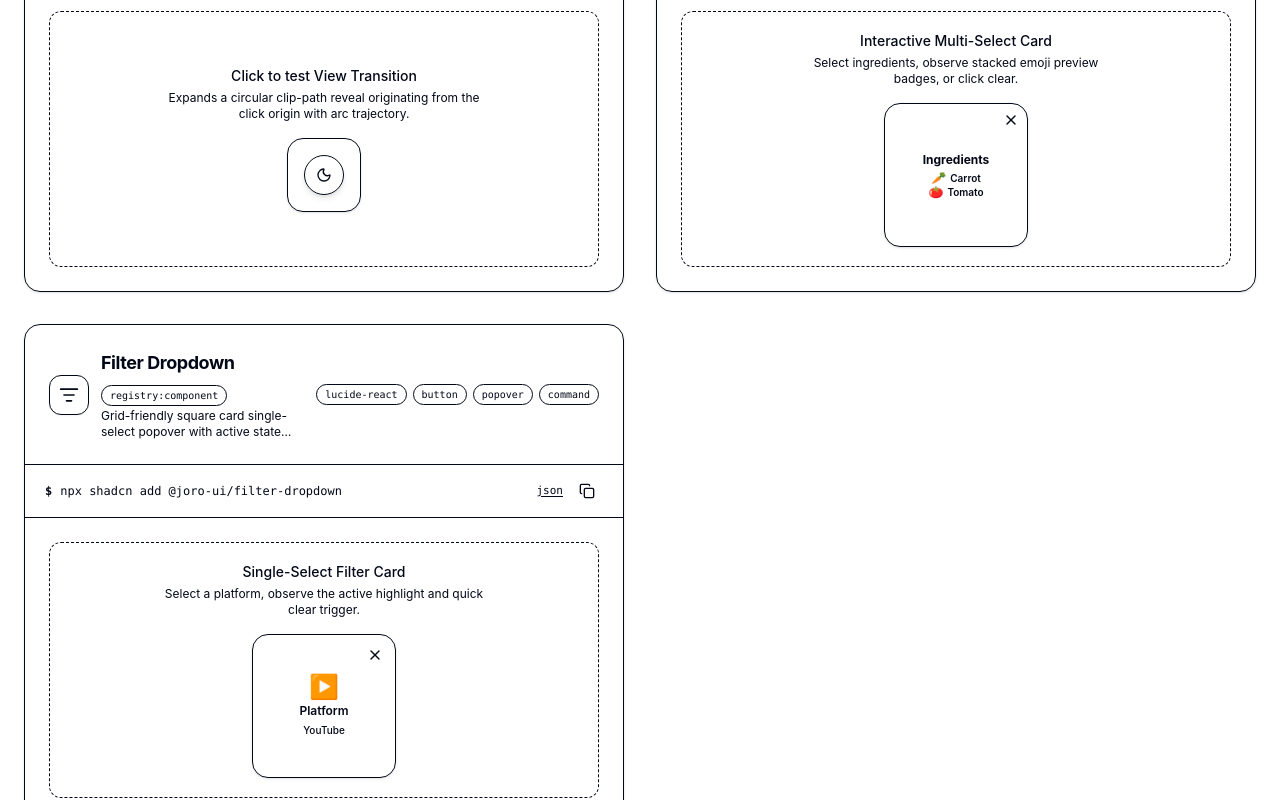
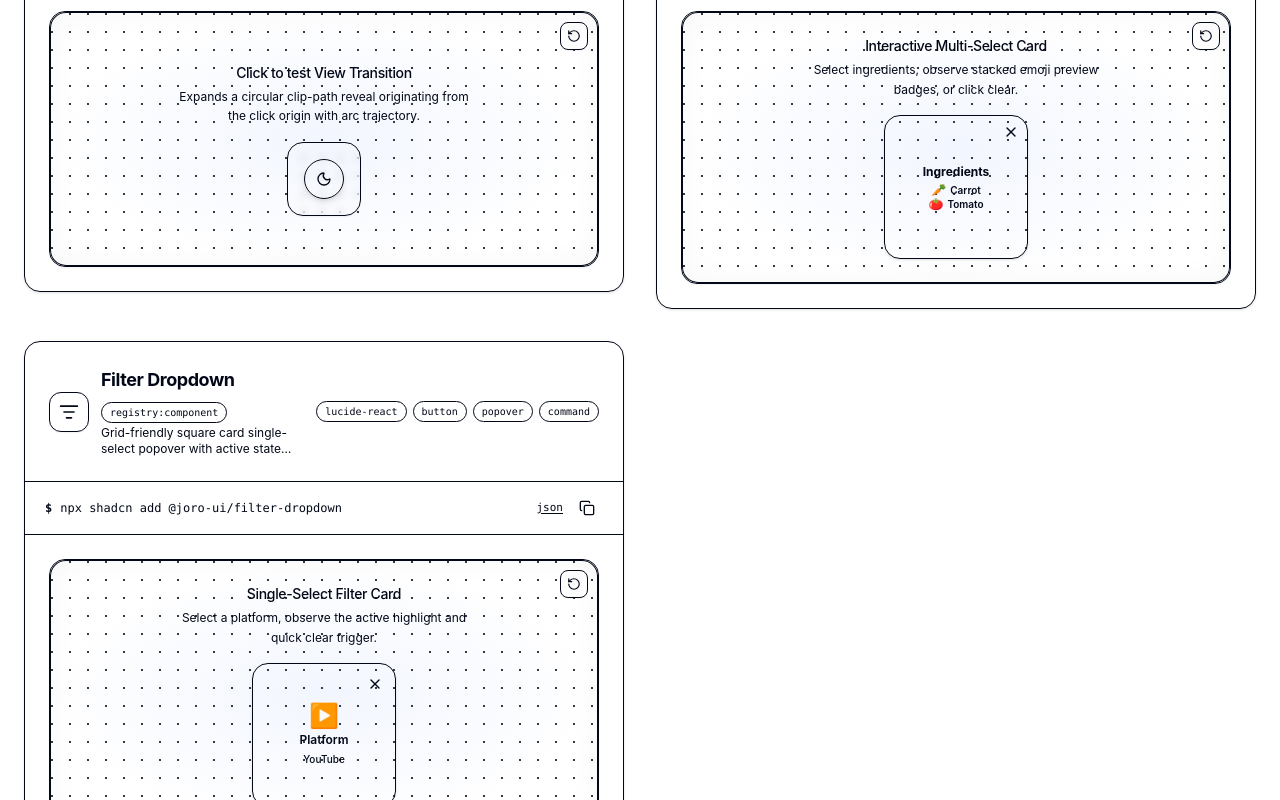
Before and after one commit to jorotodorovv/ui-catalog, a Next.js app: page / in a window 1280 px wide. Shown: the part 820-1620 px from the top of the page. Built offline with nearby package versions, Linux system fonts and the light colour scheme.

Commit message:
feat(catalog): add studio canvas backgrounds and floating reset control for demos

```diff
--- a/src/components/catalog/catalog-grid.tsx
+++ b/src/components/catalog/catalog-grid.tsx
@@ -5,6 +5,7 @@ import { Search } from "lucide-react";
 import { CatalogItem } from "@/lib/catalog";
 import { CatalogCard } from "@/components/catalog/catalog-card";
 import { Button } from "@/components/ui/button";
+import { StudioCanvas } from "@/components/catalog/studio-canvas";
 
 interface CatalogGridProps {
   items: CatalogItem[];
@@ -15,13 +16,18 @@ interface CatalogGridProps {
 export function CatalogGrid({ items, searchQuery, onResetFilters }: CatalogGridProps) {
   if (items.length === 0) {
     return (
-      <div className="py-20 text-center rounded-2xl border border-dashed border-border/80 bg-muted/10 max-w-md mx-auto p-8 space-y-4">
-        <div className="h-12 w-12 rounded-full bg-muted flex items-center justify-center mx-auto text-muted-foreground">
+      <StudioCanvas
+        showReset={false}
+        minHeight="min-h-72"
+        className="max-w-md mx-auto py-12 px-8"
+      >
+        <div className="flex flex-col items-center space-y-4">
+          <div className="h-12 w-12 rounded-full bg-muted/80 border border-border/60 flex items-center justify-center text-muted-foreground shadow-xs">
             <Search className="h-6 w-6" />
           </div>
-        <div className="space-y-1">
-          <h3 className="font-semibold text-base">No items found</h3>
-          <p className="text-xs text-muted-foreground">
+          <div className="space-y-1 text-center">
+            <h3 className="font-semibold text-base tracking-tight">No items found</h3>
+            <p className="text-xs text-muted-foreground max-w-xs mx-auto leading-relaxed">
               No components or hooks match &ldquo;{searchQuery}&rdquo;. Try adjusting your search query or filter.
             </p>
           </div>
@@ -34,6 +40,7 @@ export function CatalogGrid({ items, searchQuery, onResetFilters }: CatalogGridP
             Reset Filters
           </Button>
         </div>
+      </StudioCanvas>
     );
   }
 
--- a/src/components/catalog/catalog-item-demo.tsx
+++ b/src/components/catalog/catalog-item-demo.tsx
@@ -6,6 +6,7 @@ import { MultiFilterDropdown, MultiFilterOption } from "@/registry/multi-filter-
 import { FilterDropdown, FilterOption } from "@/registry/filter-dropdown";
 import { InteractiveImageDemo } from "@/components/demos/interactive-image-demo";
 import { ScrollDirectionDemo } from "@/components/demos/scroll-direction-demo";
+import { StudioCanvas } from "@/components/catalog/studio-canvas";
 import mockFilterData from "@/data/mock-filter-options.json";
 import { Tag, Globe } from "lucide-react";
 
@@ -22,28 +23,24 @@ export function CatalogItemDemo({ id }: CatalogItemDemoProps) {
   switch (id) {
     case "theme-toggle":
       return (
-        <div className="h-64 rounded-xl border border-dashed border-border/80 flex flex-col items-center justify-center gap-4 bg-muted/10 p-6 text-center relative overflow-hidden">
-          <div className="space-y-1">
-            <p className="text-sm font-medium">Click to test View Transition</p>
-            <p className="text-xs text-muted-foreground max-w-xs">
-              Expands a circular clip-path reveal originating from the click origin with arc trajectory.
-            </p>
-          </div>
-          <div className="p-4 rounded-2xl bg-card border border-border/50 shadow-sm">
+        <StudioCanvas
+          title="Click to test View Transition"
+          description="Expands a circular clip-path reveal originating from the click origin with arc trajectory."
+          resetTooltip="Reset theme demo"
+        >
+          <div className="p-4 rounded-2xl bg-card/90 border border-border/60 shadow-xs backdrop-blur-xs transition-shadow hover:shadow-sm">
             <ThemeToggle />
           </div>
-        </div>
+        </StudioCanvas>
       );
 
     case "multi-filter-dropdown":
       return (
-        <div className="h-64 rounded-xl border border-dashed border-border/80 flex flex-col items-center justify-center gap-4 bg-muted/10 p-6 text-center relative">
-          <div className="space-y-1">
-            <p className="text-sm font-medium">Interactive Multi-Select Card</p>
-            <p className="text-xs text-muted-foreground max-w-xs">
-              Select ingredients, observe stacked emoji preview badges, or click clear.
-            </p>
-          </div>
+        <StudioCanvas
+          title="Interactive Multi-Select Card"
+          description="Select ingredients, observe stacked emoji preview badges, or click clear."
+          resetTooltip="Reset ingredients filter"
+        >
           <div className="w-36">
             <MultiFilterDropdown
               title="Ingredients"
@@ -54,18 +51,17 @@ export function CatalogItemDemo({ id }: CatalogItemDemoProps) {
               placeholder="Search ingredient..."
             />
           </div>
-        </div>
+        </StudioCanvas>
       );
 
     case "filter-dropdown":
       return (
-        <div className="h-64 rounded-xl border border-dashed border-border/80 flex flex-col items-center justify-center gap-4 bg-muted/10 p-6 text-center relative">
-          <div className="space-y-1">
-            <p className="text-sm font-medium">Single-Select Filter Card</p>
-            <p className="text-xs text-muted-foreground max-w-xs">
-              Select a platform, observe the active highlight and quick clear trigger.
-            </p>
-          </div>
+        <StudioCanvas
+          title="Single-Select Filter Card"
+          description="Select a platform, observe the active highlight and quick clear trigger."
+          onReset={() => setPlatform("youtube")}
+          resetTooltip="Reset platform selection"
+        >
           <div className="w-36">
             <FilterDropdown
               title="Platform"
@@ -76,7 +72,7 @@ export function CatalogItemDemo({ id }: CatalogItemDemoProps) {
               showSearch={true}
             />
           </div>
-        </div>
+        </StudioCanvas>
       );
 
     case "interactive-image":
@@ -87,9 +83,9 @@ export function CatalogItemDemo({ id }: CatalogItemDemoProps) {
 
     default:
       return (
-        <div className="h-44 rounded-xl border border-dashed border-border/80 flex items-center justify-center text-xs text-muted-foreground">
-          Demo coming soon
-        </div>
+        <StudioCanvas showReset={false} minHeight="min-h-44 h-44">
+          <span className="text-xs font-medium text-muted-foreground">Demo coming soon</span>
+        </StudioCanvas>
       );
   }
 }
--- /dev/null
+++ b/src/components/catalog/studio-canvas.tsx
@@ -0,0 +1,186 @@
+"use client";
+
+import React, { useId, useState } from "react";
+import { RotateCcw } from "lucide-react";
+import { cn } from "@/lib/utils";
+
+export interface StudioCanvasProps {
+  children: React.ReactNode | ((props: { resetKey: number }) => React.ReactNode);
+  className?: string;
+  canvasClassName?: string;
+  onReset?: () => void;
+  title?: string;
+  description?: string;
+  pattern?: "dots" | "checkered" | "grid";
+  showReset?: boolean;
+  minHeight?: string;
+  resetTooltip?: string;
+}
+
+/**
+ * StudioCanvas provides an elevated workbench canvas for interactive UI demos.
+ * Eliminates unstyled wireframe borders with a subtle dotted mesh grid, inset vignette,
+ * radial spotlight, and a floating canvas control (e.g. Reset state).
+ */
+export function StudioCanvas({
+  children,
+  className,
+  canvasClassName,
+  onReset,
+  title,
+  description,
+  pattern = "dots",
+  showReset = true,
+  minHeight = "min-h-64",
+  resetTooltip = "Reset demo state",
+}: StudioCanvasProps) {
+  const rawId = useId();
+  // Sanitize ID for valid SVG pattern reference
+  const patternId = `studio-pattern-${rawId.replace(/[:]/g, "")}`;
+  const [resetKey, setResetKey] = useState(0);
+  const [isResetting, setIsResetting] = useState(false);
+
+  const handleReset = () => {
+    if (isResetting) return;
+    setIsResetting(true);
+    setResetKey((prev) => prev + 1);
+    onReset?.();
+    setTimeout(() => {
+      setIsResetting(false);
+    }, 500);
+  };
+
+  return (
+    <div
+      className={cn(
+        "relative flex flex-col items-center justify-center overflow-hidden rounded-2xl border border-border/80 bg-card/30 p-6 text-center shadow-xs transition-colors duration-200",
+        minHeight,
+        className
+      )}
+    >
+      {/* Dotted Mesh Grid / Workbench Pattern */}
+      <svg
+        className="pointer-events-none absolute inset-0 h-full w-full text-foreground/[0.08] dark:text-foreground/[0.12]"
+        width="100%"
+        height="100%"
+        xmlns="http://www.w3.org/2000/svg"
+        aria-hidden="true"
+      >
+        <defs>
+          {pattern === "dots" && (
+            <pattern
+              id={patternId}
+              x="0"
+              y="0"
+              width="18"
+              height="18"
+              patternUnits="userSpaceOnUse"
+            >
+              <circle cx="2" cy="2" r="1.1" fill="currentColor" />
+            </pattern>
+          )}
+
+          {pattern === "checkered" && (
+            <pattern
+              id={patternId}
+              x="0"
+              y="0"
+              width="24"
+              height="24"
+              patternUnits="userSpaceOnUse"
+            >
+              <rect width="12" height="12" fill="currentColor" opacity="0.35" />
+              <rect x="12" y="12" width="12" height="12" fill="currentColor" opacity="0.35" />
+            </pattern>
+          )}
+
+          {pattern === "grid" && (
+            <pattern
+              id={patternId}
+              x="0"
+              y="0"
+              width="20"
+              height="20"
+              patternUnits="userSpaceOnUse"
+            >
+              <path
+                d="M 20 0 L 0 0 0 20"
+                fill="none"
+                stroke="currentColor"
+                strokeWidth="0.8"
+                opacity="0.3"
+              />
+            </pattern>
+          )}
+        </defs>
+        <rect width="100%" height="100%" fill={`url(#${patternId})`} />
+      </svg>
+
+      {/* Inset Vignette: radial gradient spotlight that softens dots at center and adds genuine depth */}
+      <div
+        className="pointer-events-none absolute inset-0 bg-[radial-gradient(ellipse_at_center,var(--tw-gradient-stops))] from-background/90 via-background/40 to-transparent dark:from-background/85 dark:via-background/30 dark:to-transparent"
+        aria-hidden="true"
+      />
+
+      {/* Primary Subtle Color Spotlight Glow */}
+      <div
+        className="pointer-events-none absolute inset-0 bg-[radial-gradient(ellipse_at_center,hsl(var(--primary)/0.06)_0%,transparent_70%)] dark:bg-[radial-gradient(ellipse_at_center,hsl(var(--primary)/0.09)_0%,transparent_75%)]"
+        aria-hidden="true"
+      />
+
+      {/* Inset Vignette Edge Shadow & Crisp Inner Framing Ring */}
+      <div
+        className="pointer-events-none absolute inset-0 rounded-2xl shadow-[inset_0_0_32px_rgba(0,0,0,0.04)] dark:shadow-[inset_0_0_42px_rgba(0,0,0,0.55)] ring-1 ring-inset ring-foreground/[0.04] dark:ring-white/[0.05]"
+        aria-hidden="true"
+      />
+
+      {/* Floating Top-Right Canvas Control (Reset / Refresh State) */}
+      {showReset && (
+        <div className="absolute top-2.5 right-2.5 z-20 flex items-center gap-1.5">
+          <button
+            type="button"
+            onClick={handleReset}
+            className="group relative flex h-7 w-7 items-center justify-center rounded-lg border border-border/70 bg-background/85 text-muted-foreground shadow-2xs backdrop-blur-xs transition-all duration-200 hover:bg-background hover:text-foreground hover:border-border hover:shadow-xs focus-visible:outline-hidden focus-visible:ring-2 focus-visible:ring-ring cursor-pointer"
+            title={resetTooltip}
+            aria-label={resetTooltip}
+          >
+            <RotateCcw
+              className={cn(
+                "h-3.5 w-3.5 transition-transform duration-500 ease-out",
+                isResetting ? "-rotate-180 scale-90" : "group-hover:-rotate-45"
+              )}
+            />
+            <span className="sr-only">{resetTooltip}</span>
+          </button>
+        </div>
+      )}
+
+      {/* Canvas Header / Explanatory Text */}
+      {(title || description) && (
+        <div className="relative z-10 mb-4 space-y-1 max-w-xs px-2">
+          {title && (
+            <p className="text-sm font-medium tracking-tight text-foreground">
+              {title}
+            </p>
+          )}
+          {description && (
+            <p className="text-xs text-muted-foreground leading-relaxed">
+              {description}
+            </p>
+          )}
+        </div>
+      )}
+
+      {/* Centered Interactive Playground Subject */}
+      <div
+        key={resetKey}
+        className={cn(
+          "relative z-10 flex w-full items-center justify-center",
+          canvasClassName
+        )}
+      >
+        {typeof children === "function" ? children({ resetKey }) : children}
+      </div>
+    </div>
+  );
+}
```
Lines whose indentation alone changed are shown as unchanged.
